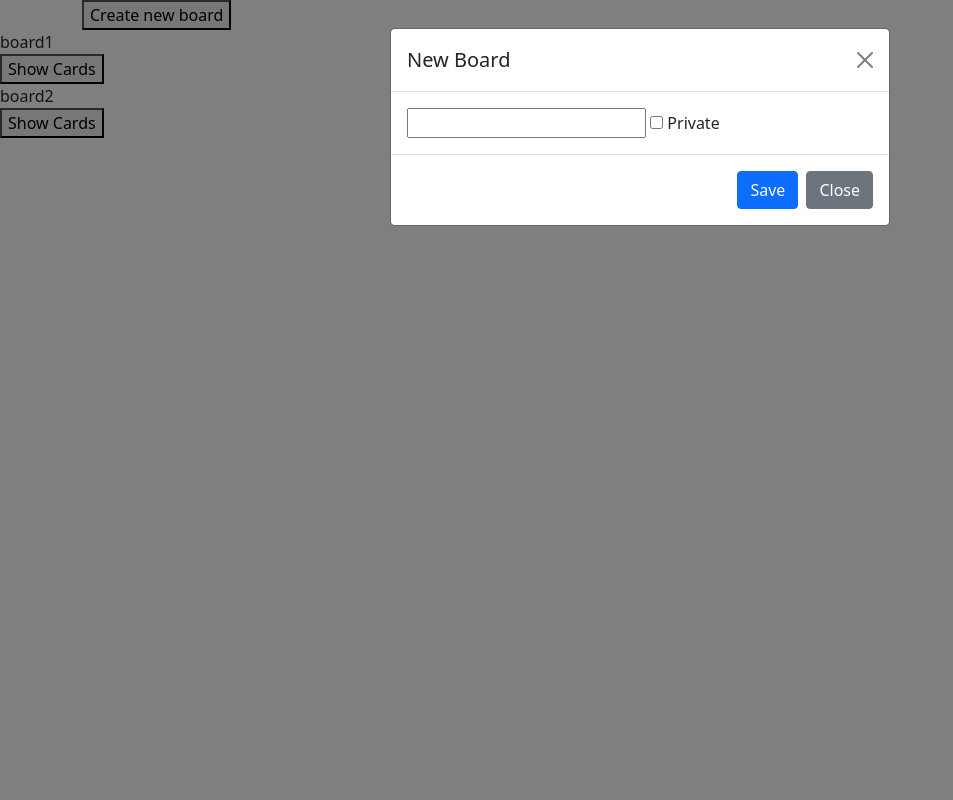
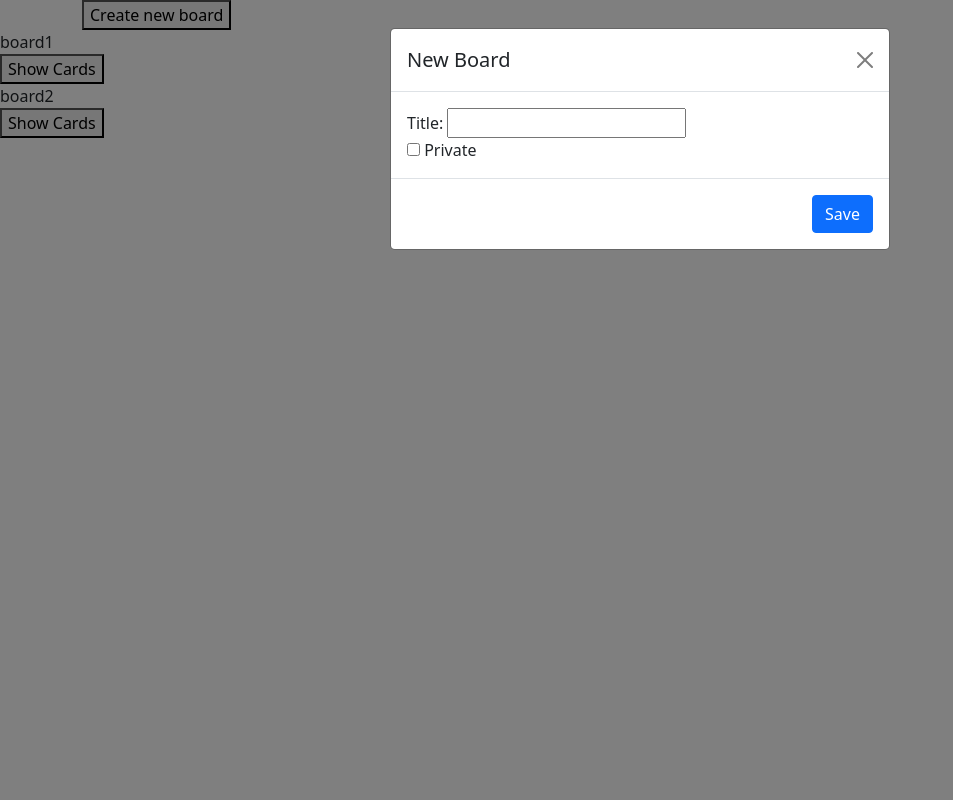
Before and after one commit to CodecoolGlobal/proman-1-python-csaszarattila42, a Flask app: page / in a window 1280 px wide, after a click on "Create new board". Shown: the whole page, without its empty margins (0-953 px from the left). Run offline with Flask 2, Linux system fonts and the light colour scheme; parts of the project's set-up code (start-up, migrations or seed data) failed here and were passed over.

Commit message:
feat: Add label for title

```diff
--- a/templates/index.html
+++ b/templates/index.html
@@ -31,14 +31,14 @@
               </div>
               <div class="modal-body" id="board-creation-modal-form-container">
                   <form>
-                      <input type="text" id="board-creation-title">
+                      <label for="board-creation-title">Title: </label>
+                      <input type="text" id="board-creation-title"><br>
                       <input type="checkbox" id="board-creation-private">
                       <label for="board-creation-modal-form-container">Private</label>
                   </form>
               </div>
               <div class="modal-footer">
                 <button type="button" class="btn btn-primary" data-bs-dismiss="modal">Save</button>
-                <button type="button" class="btn btn-secondary" data-bs-dismiss="modal">Close</button>
               </div>
             </div>
           </div>
```
